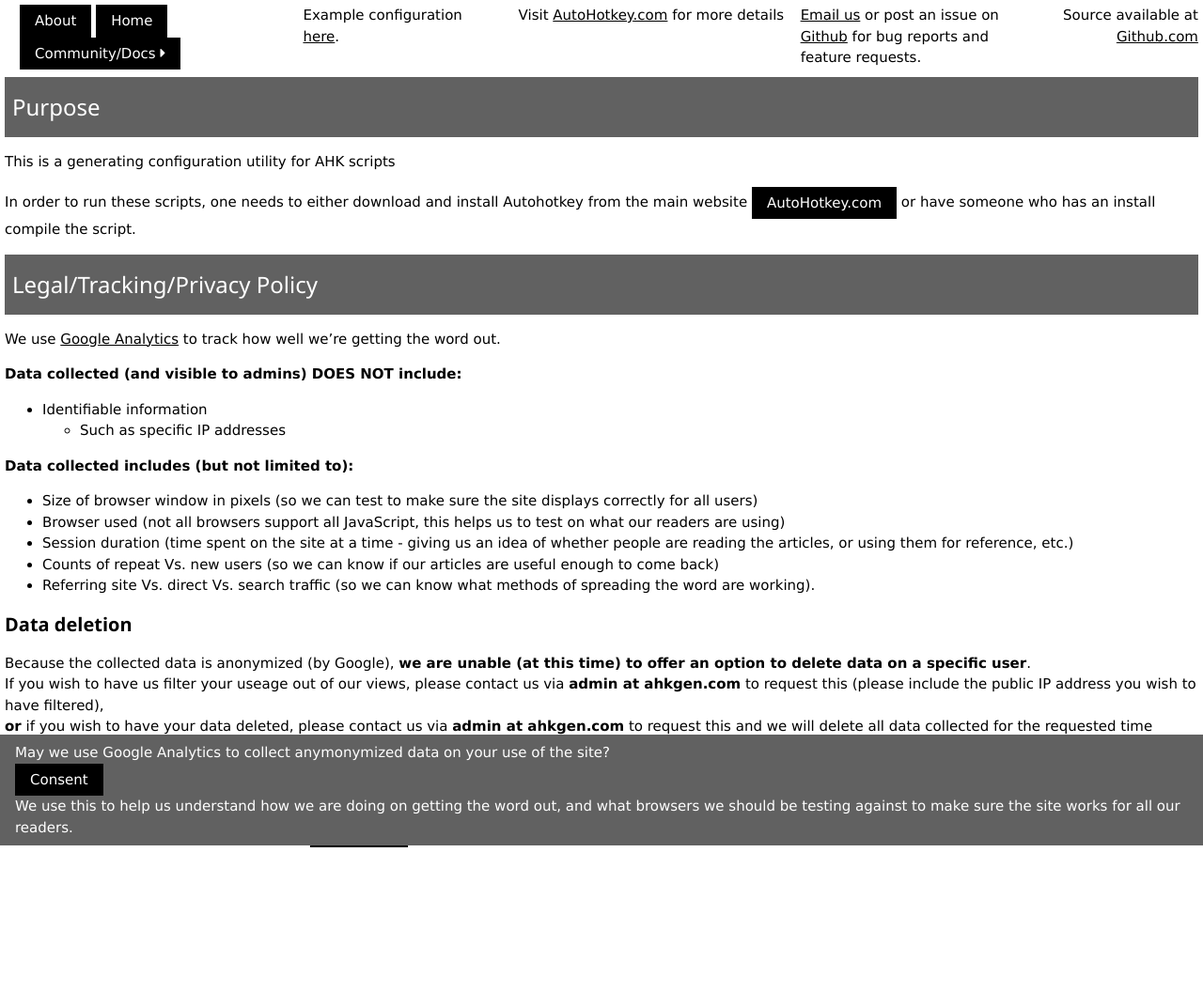
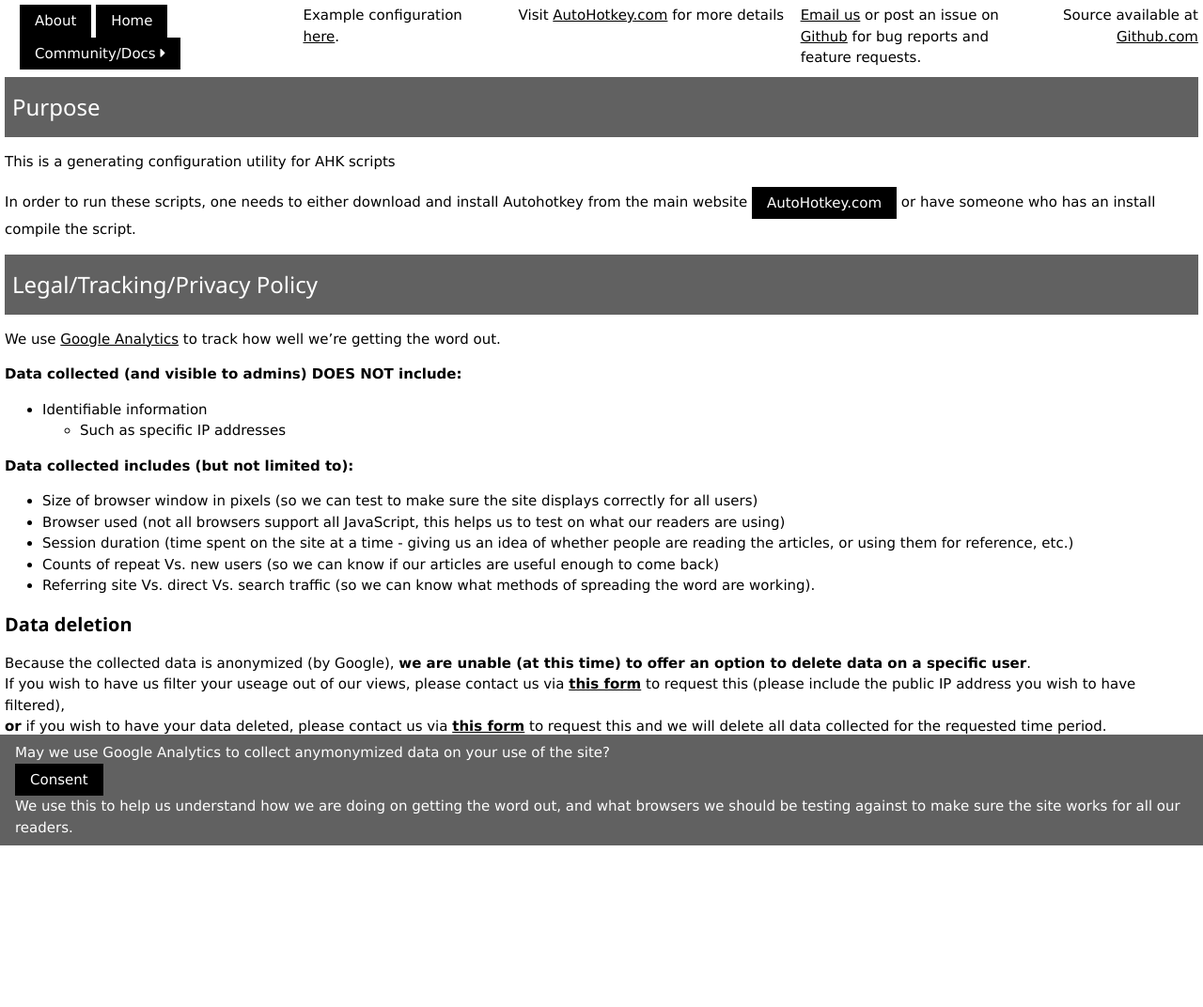
Before and after one commit to mshafer1/AHK-generator, a Jekyll site: the page built from about.md, in a window 1280 px wide. Shown: the whole page at 94% size. Built offline with Jekyll 4.4.1, drawn with Linux system fonts in a browser that asks for light colours; nearby versions of some CDN libraries; after the commit the page ends 1050 px from its top, so only the background shows below that.

Commit message:
update contact method

```diff
--- a/about.md
+++ b/about.md
@@ -34,8 +34,8 @@ We use [Google Analytics](https://marketingplatform.google.com/about/analytics/)
 
 Because the collected data is anonymized (by Google), **we are unable (at this time) to offer an option to delete data on a specific user**.
 <br/>
-If you wish to have us filter your useage out of our views, please contact us via <b>admin at ahkgen.com</b> to request this (please include the public IP address you wish to have filtered),
-<br/><b>or</b> if you wish to have your data deleted, please contact us via <b>admin at ahkgen.com</b> to request this and we will delete all data collected for the requested time period.
+If you wish to have us filter your useage out of our views, please contact us via <b><a href="https://forms.gle/FcmNGCQqfWWqqHS5A">this form</a></b> to request this (please include the public IP address you wish to have filtered),
+<br/><b>or</b> if you wish to have your data deleted, please contact us via <b><a href="https://forms.gle/FcmNGCQqfWWqqHS5A">this form</a></b> to request this and we will delete all data collected for the requested time period.
 
 <h4 class="bold">Opt out</h4>
 If you would like to not send use-age data, <button class="w3-btn" onclick="optOut()">click here</button> to opt out.
```
